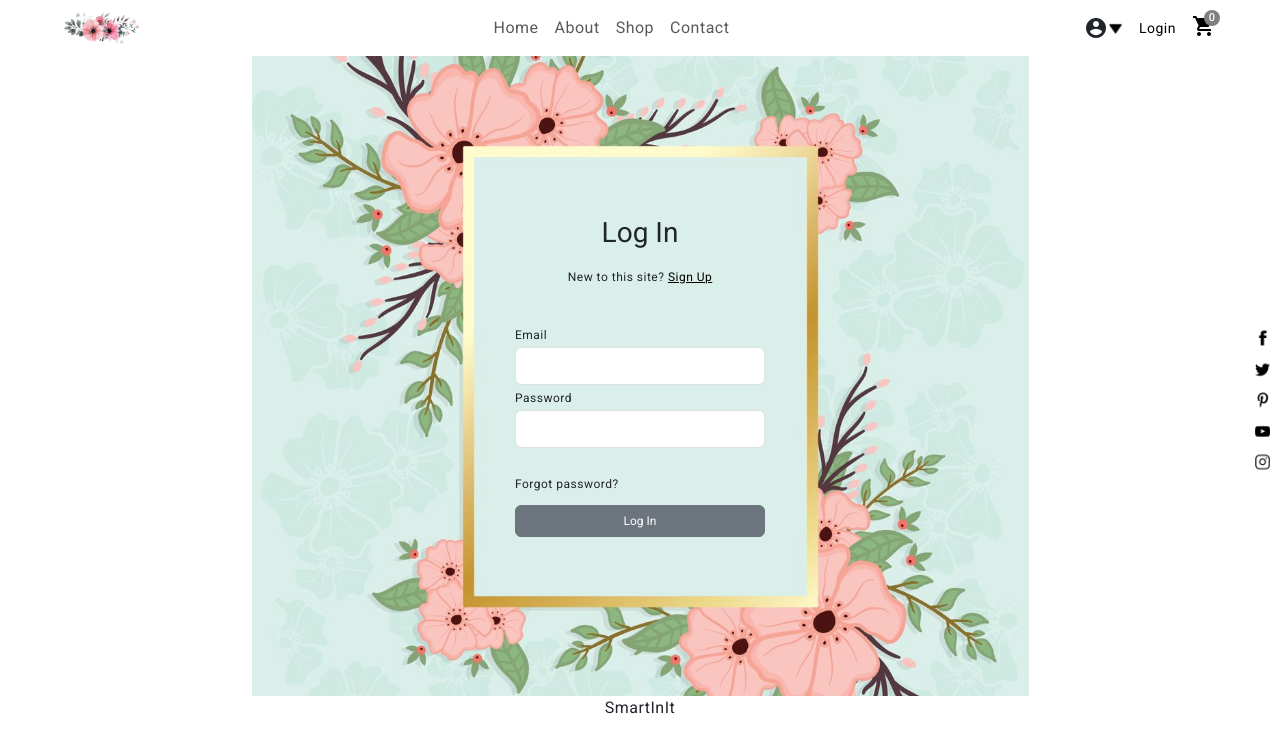
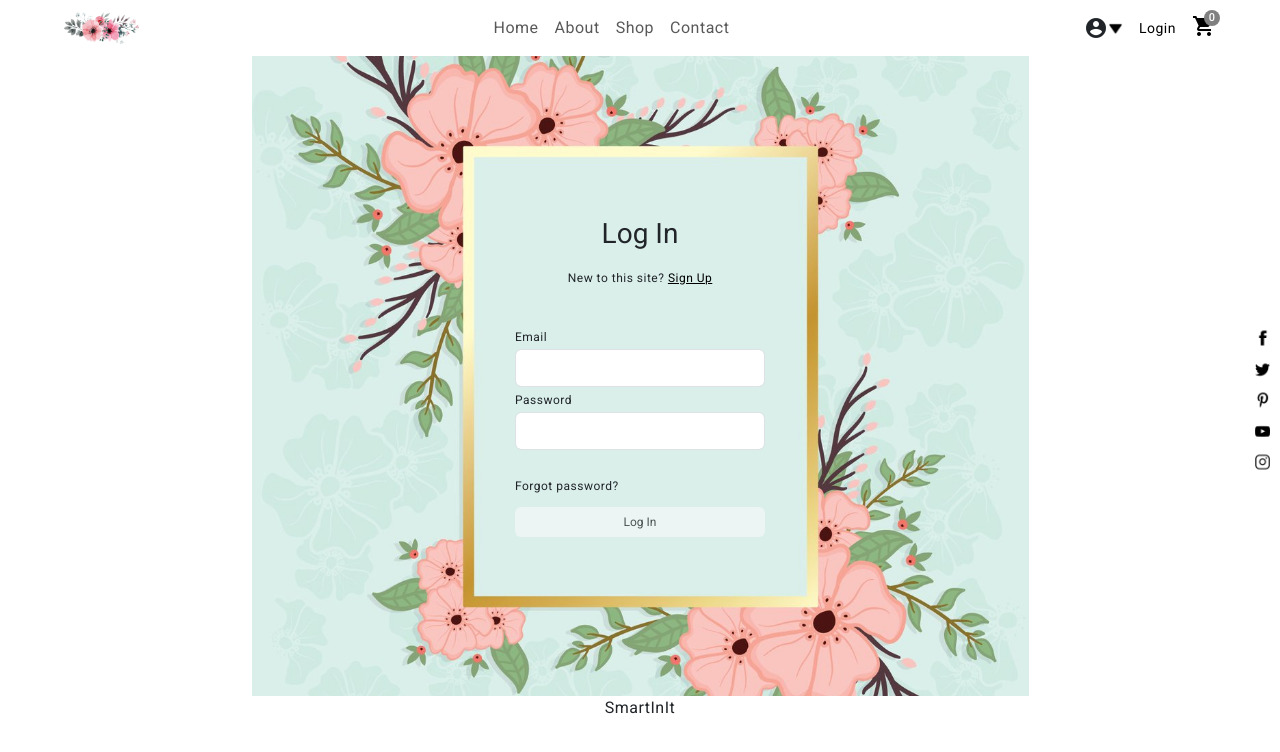
Before and after one commit to daliborb1986/AngularZavrsni, an Angular app: page /login in a window 1280 px wide. Shown: the top 752 px of the page. Built offline with nearby package versions, Linux system fonts and the light colour scheme.

Commit message:
validation login form done

```diff
--- a/src/app/login/login.component.css
+++ b/src/app/login/login.component.css
@@ -16,3 +16,10 @@
 .formContainerInput{
     width: 250px;
 }
+input.ng-invalid.ng-touched {
+    border: 1px solid red;
+}
+span {
+    color: red;
+    font-size: 10px;
+}
--- a/src/app/login/login.component.html
+++ b/src/app/login/login.component.html
@@ -22,7 +22,10 @@
                 ngModel
                 name="email"
                 id="email"
+                required
+                #email="ngModel"
               />
+              <span class="help-block" *ngIf="!email.valid && email.touched">Email is required <br></span>
 
               <label class="titleText" for="password">Password</label><br />
               <input
@@ -32,11 +35,15 @@
                 id="password"
                 class="form-control"
                 autocomplete="off"
+                required
+                minlength="5"
+                #password="ngModel"
               />
+              <span class="help-block" *ngIf="!password.valid && password.touched">Password id required</span>
             </div>
             <br />
             <p class="titleText">Forgot password?</p>
-            <button class="btn btn-secondary w-100 titleText">Log In</button>
+            <button id="btnLogIn" type="submit" [disabled]="!myForm.valid" class="btn btn-light w-100 titleText border-0">Log In</button>
           </form>
         </div>
       </div>
--- a/src/app/login/login.component.ts
+++ b/src/app/login/login.component.ts
@@ -11,7 +11,8 @@ import { NgForm } from '@angular/forms';
 })
 export class LoginComponent {
   @ViewChild('myForm') signupForm: NgForm;
-onSubmit() {
+
+  onSubmit() {
   console.log(this.signupForm)
 }
 }
```
